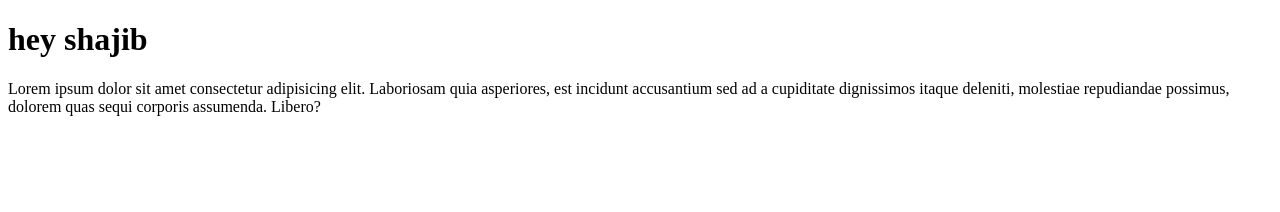
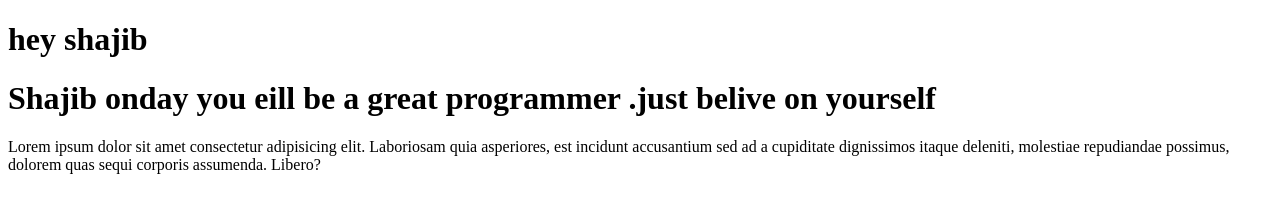
Before and after one commit to ProgrammerShajib/First-project, a plain HTML site: page index.html in a window 1280 px wide. Drawn offline with Linux system fonts and the light colour scheme.

Commit message:
Update index.html

```diff
--- a/index.html
+++ b/index.html
@@ -9,6 +9,7 @@
 
 <body>
    <h1>hey shajib</h1>
+   <h1>Shajib onday you eill be a great programmer .just belive on yourself</h1>
     <p>Lorem ipsum dolor sit amet consectetur adipisicing elit. Laboriosam quia asperiores, est incidunt accusantium sed ad a cupiditate dignissimos itaque deleniti, molestiae repudiandae possimus, dolorem quas sequi corporis assumenda. Libero?</p>
 
 </body>
```
